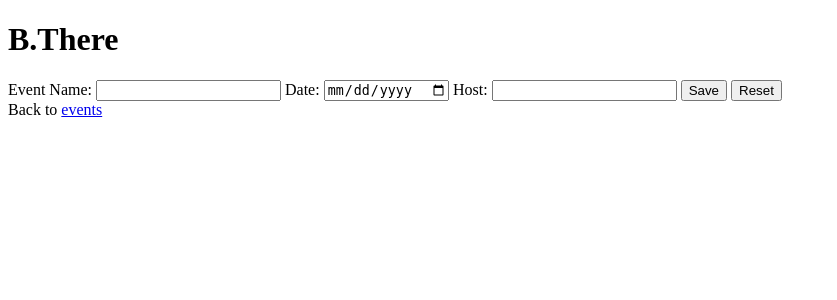
After one commit to simlee009/i211_flask, a Flask app: template templates/create_event.html in a window 1280 px wide. The commit adds this page. Shown: the top 300 px of the page, without its empty margins (0-837 px from the left). Run offline with Flask 2, Linux system fonts and the light colour scheme; the template is opened without the code that fills it, so the values that code supplies are empty.

```diff
--- a/app.py
+++ b/app.py
@@ -1,37 +1,70 @@
-from flask import Flask, render_template, redirect, url_for
+from flask import Flask, render_template, redirect, url_for, request
 
 import csv  # Used for reading and writing event data via csv.
 
 app = Flask(__name__)
+
+EVENTS_PATH = app.root_path + '/events.csv'
+EVENTS_KEYS = ['name', 'date', 'host']
 
 @app.route('/')
 def index():
     return render_template('index.html')
 
 @app.route('/events/')
-def events():
+def list_events():
     events = get_events()
     return render_template('events.html', events=events)
 
 @app.route('/events/<event_id>/')
-def event(event_id=None):
+def view_event(event_id=None):
     if event_id:
         event_id = int(event_id)
         events = get_events()
         return render_template('event.html', event=events[event_id])
     else:
-        return redirect(url_for('events'))
+        return redirect(url_for('list_events'))
+
+@app.route('/events/create', methods=['GET', 'POST'])
+def create_event():
+    if request.method == 'POST':
+        events = get_events()
+        event = {}
+        event['name'] = request.form['name']
+        event['date'] = request.form['date']
+        event['host'] = request.form['host']
+        events.append(event)
+
+        # Make sure events are sorted by date.
+        events = sorted(events, key=lambda e: e['date'])
+
+        # Write data back out to csv.
+        set_events(events)
+
+        # Return to the list of events.
+        return redirect(url_for('list_events'))
+    else:
+        return render_template('create_event.html')
 
 def get_events():
-    file_path = app.root_path + '/events.csv'
     results = []
     try:
-        with open(file_path) as csv_file:
+        with open(EVENTS_PATH) as csv_file:
             reader = csv.DictReader(csv_file)
             results = list(reader)
     except Exception as err:
         print(err)
     return results
 
+def set_events(events):
+    try:
+        with open(EVENTS_PATH, mode='w', newline='') as csv_file:
+            writer = csv.DictWriter(csv_file, fieldnames=EVENTS_KEYS)
+            writer.writeheader()
+            for event in events:
+                writer.writerow(event)
+    except Exception as err:
+        print(err)
+
 if __name__ == '__main__':
     app.run(debug = True)
--- /dev/null
+++ b/templates/create_event.html
@@ -0,0 +1,14 @@
+{% extends 'base.html' %}
+
+{% block content %}
+
+<form method="POST">
+    <label for="name">Event Name:</label> <input type="text" id="name" name="name" />
+    <label for="date">Date:</label> <input type="date" id="date" name="date" />
+    <label for="host">Host:</label> <input type="text" id="host" name="host" />
+    <input type="submit" value="Save" />
+    <input type="reset" value="Reset" />
+</form>
+
+<div>Back to <a href="{{ url_for('list_events') }}">events</a></div>
+{% endblock %}
--- a/templates/event.html
+++ b/templates/event.html
@@ -7,5 +7,5 @@
 <div>Date: {{ event['date'] }}</div>
 <div>Host: {{ event['host'] }}</div>
 
-<div>Back to <a href="{{ url_for('events') }}">events</a></div>
+<div>Back to <a href="{{ url_for('list_events') }}">events</a></div>
 {% endblock %}
--- a/templates/events.html
+++ b/templates/events.html
@@ -1,11 +1,13 @@
 {% extends 'base.html' %}
 
 {% block content %}
-<h2>Current Events</h2>
+<h2>Events</h2>
+
+<div><a href="{{ url_for('create_event') }}">Create an event</a>!</div>
 
 {% for event in events: %}
 <li>
-    {{ event.date }} - <a href="{{ url_for('event', event_id=events.index(event)) }}">{{ event.name }}</a>
+    {{ event.date }} - <a href="{{ url_for('view_event', event_id=events.index(event)) }}">{{ event.name }}</a>
 </li>
 {% endfor %}
 
--- a/templates/index.html
+++ b/templates/index.html
@@ -2,5 +2,5 @@
 
 {% block content %}
 <div>B.There is a simple but friendly event registration app!</div>
-<div>See the <a href="{{ url_for('events') }}">list of events</a>.</div>
+<div>See the <a href="{{ url_for('list_events') }}">list of events</a>.</div>
 {% endblock %}
```
